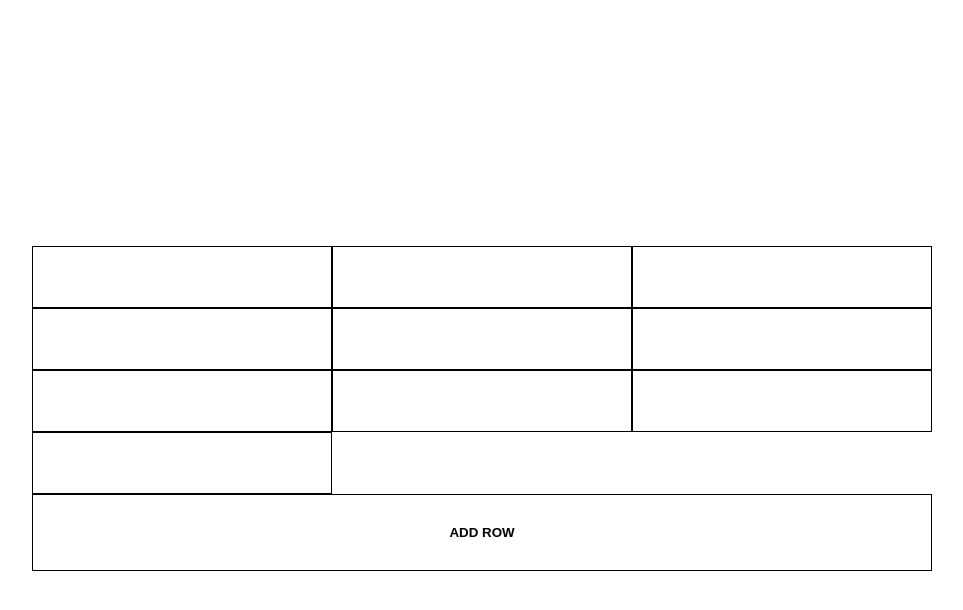
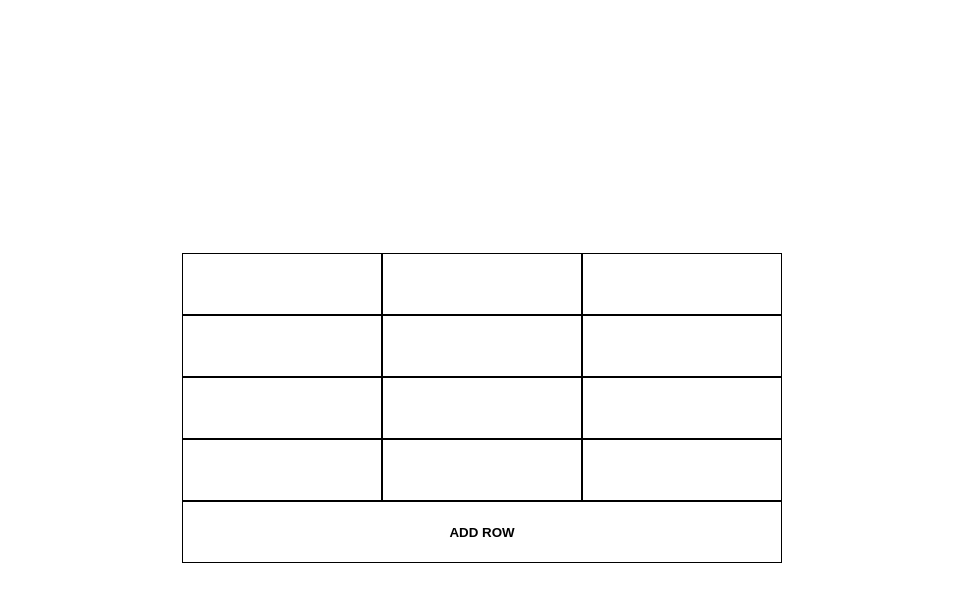
Before and after one commit to gern132/Homework_JS, a plain HTML site: page Homework_13/index.html in a window 1280 px wide. Both pictures are taken after a click on the button "ADD ROW". Shown: the whole page, without its empty margins (158-1121 px from the left). Drawn offline with Linux system fonts and the light colour scheme.

Commit message:
revisions

```diff
--- a/Homework_13/index.html
+++ b/Homework_13/index.html
@@ -9,15 +9,24 @@
 </head>
 <body>
     <div class="center" id="center">
-        <div class="center__item item"><input type="text" value="text 1" class="hidden"></div>
+        <div class="center__block">
+            <div class="center__item item"><input type="text" value="text 1" class="hidden i"></div>
+            <div class="center__item item"><input type="text" value="text 1" class="hidden i1"></div>
+            <div class="center__item item"><input type="text" value="text 1" class="hidden i2"></div>
+        </div>
+
+        <div class="center__block">
             <div class="center__item item"></div>
             <div class="center__item item"></div>
             <div class="center__item item"></div>
+        </div>
+
+        <div class="center__block">
             <div class="center__item item"></div>
             <div class="center__item item"></div>
             <div class="center__item item"></div>
-        <div class="center__item item"></div>
-        <div class="center__item item"></div>
+        </div>
+
         <button class="center__item item2">ADD ROW</button>
     </div>
 
--- a/Homework_13/script1.js
+++ b/Homework_13/script1.js
@@ -9,29 +9,41 @@ function newInput(e, item, active){
         e.attachEvent(item, active);
 }
 
-var c = document.getElementById('center');
+var mainBlock = document.getElementById('center');
 
-newInput(c, 'mouseup', function(e) {
+newInput(mainBlock, 'mouseup', function(e) {
     if(e.target.tagName.toLowerCase() == 'div')
     {
         input.value = block.textContent;
         e.target.appendChild(input);
         input.classList.remove('hidden');
         input.focus();
-
     }
 });
 
-input.addEventListener('blur', function () {
-     this.parentElement.textContent = this.value;
-     this.classList.add('hidden');
-     document.body.appendChild(this);
+input.addEventListener('blur', function (e) {
+    // this.parentElement.textContent = this.value;
+    // this.classList.add('hidden');
+    // document.body.appendChild(this);
+
+    e.target.parentElement.textContent = input.value;
+    input.classList.add('hidden');
+    document.body.appendChild(input);
+    console.log(e.target);
     });
 
     // newRow
 
     newRow.addEventListener('click', function(e) {
         var newLine = document.createElement('div');
-            newLine.innerHTML = '<div class="center__item item">';
-            c.prepend(newLine);
+            newLine.innerHTML = '<div class="center__block"><div class="center__item item"></div><div class="center__item item"></div><div class="center__item item"></div></div>';
+            mainBlock.prepend(newLine);
     });
+
+    // keyFocus
+
+    document.addEventListener('keypress', function(e) {
+        if(e.key == 'Enter') {
+            input.classList.add('hidden');
+            }
+    });
--- a/Homework_13/style.css
+++ b/Homework_13/style.css
@@ -5,19 +5,30 @@ body {
     align-items: center;
 }
 .center {
-    display: grid;
-    grid-template-columns: 300px 300px 300px;
+    display: flex;
+    flex-wrap: wrap;
     text-align: center;
+    width: 600px;
 }
 .center__item {
     padding: 30px 0 30px 0;
     border: 1px solid #000;
+    display: flex;
+    justify-content: center;
+    align-items: center;
+    width: 200px;
+    height: 50px;
+    box-sizing: border-box;
+}
+.center__block {
+    display: flex;
 }
 .item2 {
     grid-column-start: 1;
     grid-column-end: 4;
     font-weight: bold;
     background: rgb(255, 255, 255);
+    width: 100%;
 }
 .hidden {
     display: none;
```
Lines whose indentation alone changed are shown as unchanged.
